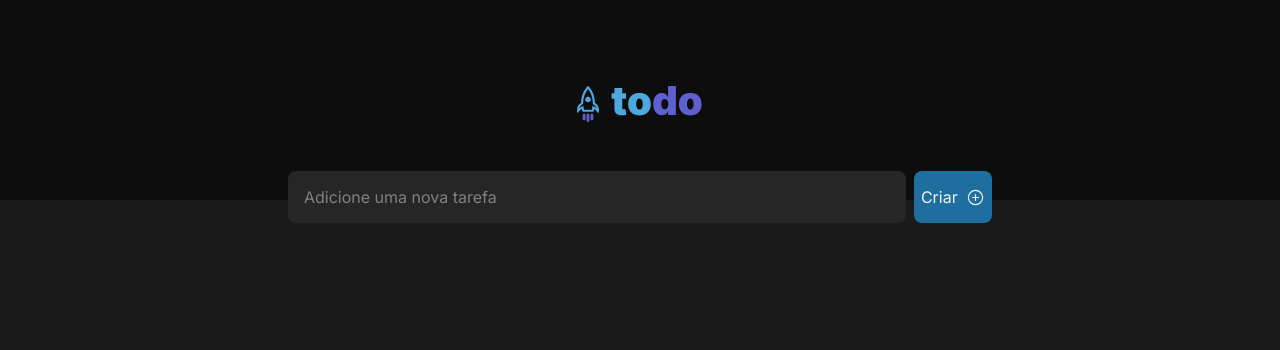
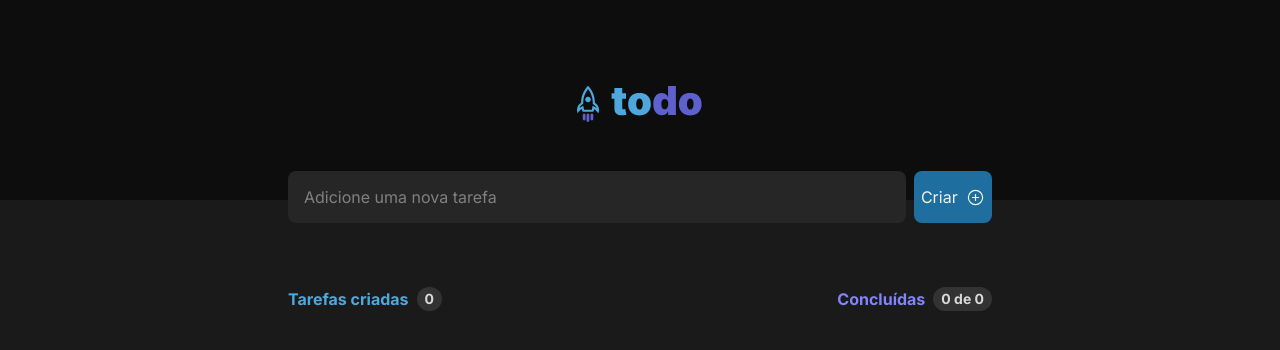
Before and after one commit to MarceloAlmd/to-do-list, a React (Vite) app: page / in a window 1280 px wide. Shown: the top 350 px of the page. Built offline with nearby package versions, Linux system fonts and the light colour scheme.

Commit message:
feat: created sessions status tasks

```diff
--- a/src/App.tsx
+++ b/src/App.tsx
@@ -3,6 +3,7 @@ import { GlobalStyles } from "./styles/globalTheme";
 import { defaultTheme } from "./styles/defaultThemes";
 import { Header } from "./components/header";
 import { InputForm } from "./components/inputForm";
+import { Status } from "./components/status";
 
 export function App() {
   return (
@@ -10,6 +11,7 @@ export function App() {
       <GlobalStyles />
       <Header />
       <InputForm />
+      <Status />
     </ThemeProvider>
   );
 }
--- /dev/null
+++ b/src/components/status/index.tsx
@@ -0,0 +1,15 @@
+import * as Styles from "./styles";
+
+export function Status() {
+  return (
+    <Styles.Container>
+      <Styles.CreatedAndDone variantColor="blue">
+        <h4>Tarefas criadas</h4> <span>0</span>
+      </Styles.CreatedAndDone>
+
+      <Styles.CreatedAndDone variantColor="purple">
+        <h4>Concluídas</h4> <span>0 de 0</span>
+      </Styles.CreatedAndDone>
+    </Styles.Container>
+  );
+}
--- /dev/null
+++ b/src/components/status/styles.ts
@@ -0,0 +1,43 @@
+import styled from "styled-components";
+
+export const Container = styled.div`
+  width: 100%;
+  max-width: 46rem;
+  margin: 4rem auto 0;
+
+  display: flex;
+  align-items: center;
+  justify-content: space-between;
+  gap: 0.5rem;
+
+  padding: 0 1rem;
+`;
+
+interface CreatedAndDoneProps {
+  variantColor: "blue" | "purple";
+}
+
+export const CreatedAndDone = styled.div<CreatedAndDoneProps>`
+  display: flex;
+  align-items: center;
+  justify-content: center;
+  gap: 0.5rem;
+
+  > h4 {
+    color: ${(props) =>
+      props.variantColor === "blue"
+        ? props.theme.product.blue
+        : props.theme.product.purple};
+  }
+
+  > span {
+    background: ${(props) => props.theme.base["gray-400"]};
+    color: ${(props) => props.theme.base["gray-200"]};
+
+    font-weight: ${(props) => props.theme.typography.weights.bold};
+    font-size: ${(props) => props.theme.typography.sizes.SM};
+
+    padding: 0.2rem 0.5rem;
+    border-radius: 99px;
+  }
+`;
--- a/src/styles/defaultThemes.ts
+++ b/src/styles/defaultThemes.ts
@@ -31,4 +31,4 @@ export const defaultTheme = {
       bold: "700",
     },
   },
-};
+} as const;
```
